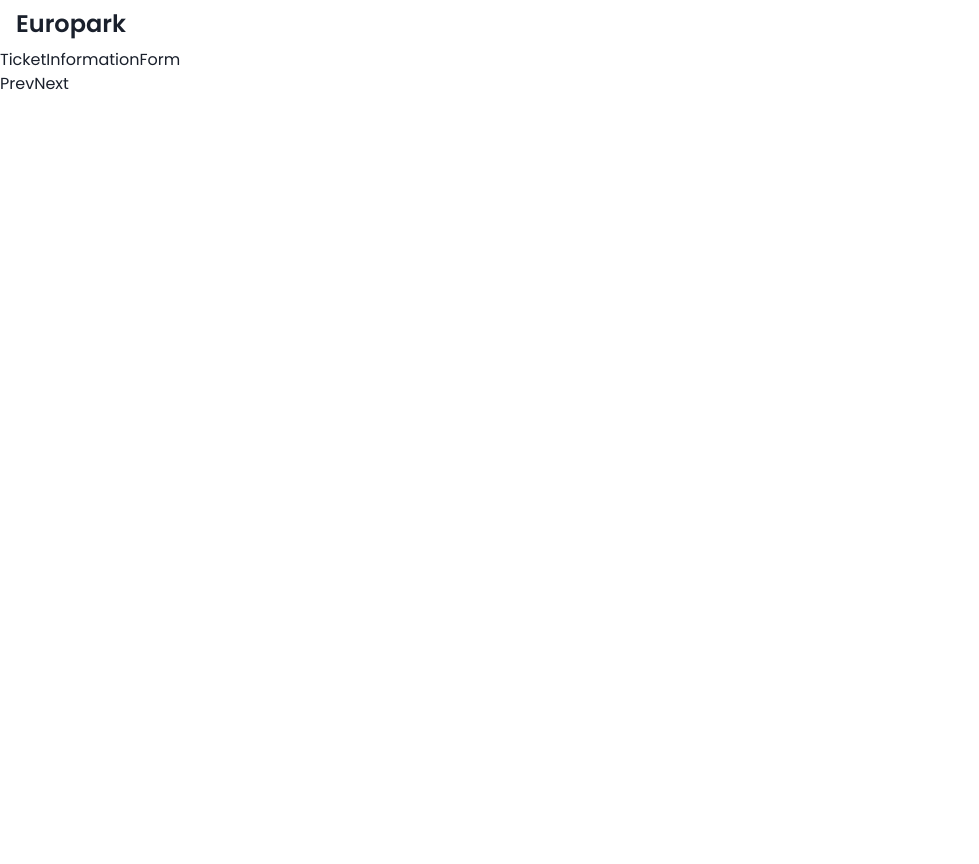
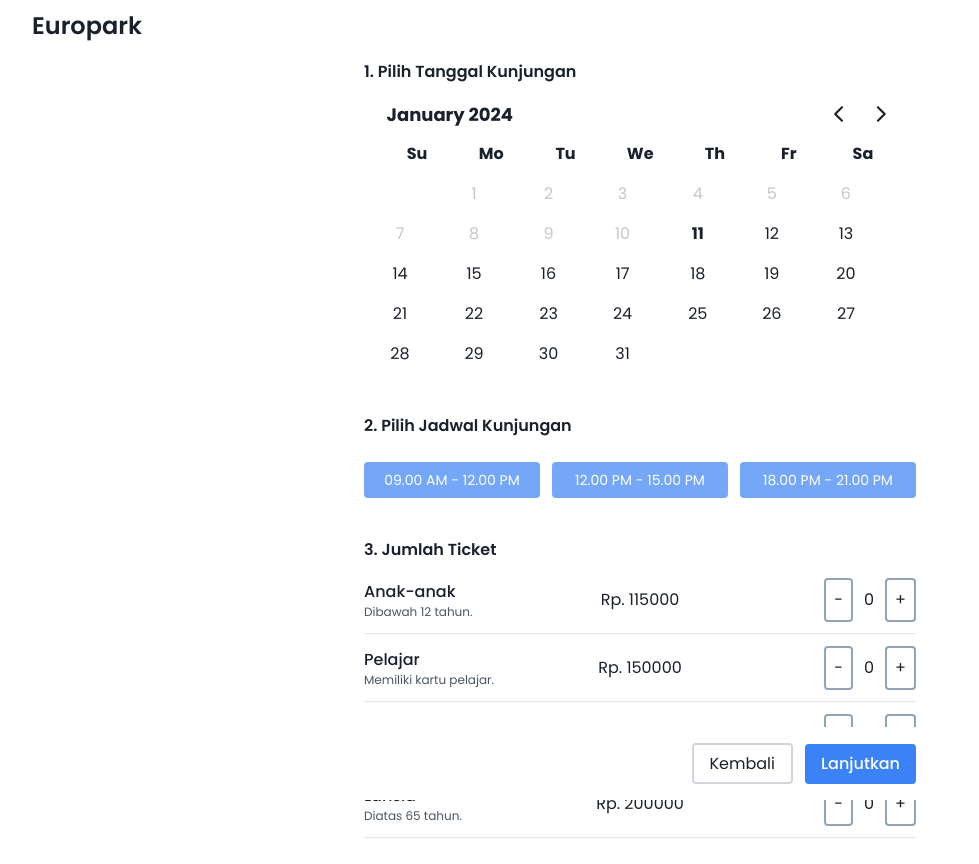
Before and after one commit to BimaPn/europark-client, a Next.js app: page /tickets/buy in a window 1280 px wide. Shown: the top 864 px of the page, without its empty margins (0-979 px from the left). Before the commit the page ends 800 px from the top, so only its background shows below. Built offline with nearby package versions, Linux system fonts and the light colour scheme.

Commit message:
Add new ui for ticket information form page.

```diff
--- /dev/null
+++ b/app/css/custom-daypicker.css
@@ -0,0 +1,3 @@
+.rdp {
+  --rdp-cell-size: 40px;
+}
--- a/app/globals.css
+++ b/app/globals.css
@@ -23,3 +23,6 @@
 .td-custom {
   @apply !py-[10px]
 }
+
+.rdp {
+  --rdp-cell-size: 500px;}
--- a/app/tickets/buy/page.tsx
+++ b/app/tickets/buy/page.tsx
@@ -5,15 +5,17 @@
 const page = () => {
   return (
     <TicketPurchaseProvider>
-      <nav className='boxWidth px-4 py-2'>
+      <section className="boxWidth relative">
+        <nav className='w-full px-8 py-[10px] sticky top-0 right-0 left-0 bg-white z-[1000]'>
           <span className='text-2xl font-semibold'>Europark</span>
         </nav>
-      <main>
+        <main className="w-[584px] px-4 mt-2 mx-auto h-full">
           <StartPage />
         </main>
-      <footer>
+        <footer className="sticky bottom-0 right-0 left-0">
           <ButtonNavigation />
         </footer>
+      </section>
     </TicketPurchaseProvider>
   )
 }
--- /dev/null
+++ b/components/DatePicker.tsx
@@ -0,0 +1,41 @@
+"use client"
+import { addMonths } from 'date-fns';
+import { useEffect, useState } from 'react';
+import { ClassNames, DayPicker } from 'react-day-picker';
+import styles from 'react-day-picker/dist/style.module.css'
+// import 'react-day-picker/dist/style.css';
+import '../app/css/custom-daypicker.css'
+
+const DatePicker = () => {
+  const [selected, setSelected] = useState<Date>();
+  const disabledDates = [
+    {
+      after: addMonths(new Date(), 1)
+    },
+    {
+      before: new Date()
+    }
+  ]
+  useEffect(()=>{
+    console.log(selected)
+    },[selected])
+
+  const classNames: ClassNames = {
+    ...styles,
+       head_cell  : "w-[100px]",
+       table : "w-full",
+  };
+  return (
+    <div className='flexCenter'>
+      <DayPicker
+      mode='single'
+      classNames={classNames}
+      disabled={disabledDates}
+      selected={selected}
+      onSelect={setSelected}
+      />
+    </div>
+  )
+}
+
+export default DatePicker
--- a/components/ticket/ButtonNavigation.tsx
+++ b/components/ticket/ButtonNavigation.tsx
@@ -14,13 +14,13 @@
     }
   }
   return (
-    <>
+    <div className="w-[584px] bg-white mx-auto">
       {currentPage >= 3 ? (
         <ButtonCheckout />
       ) : (
         <ButtonNextPrev callback={(condition) => pageChange(condition)} />
       )}
-    </>
+    </div>
   )
 }
 
@@ -30,9 +30,17 @@
     callback(condition)
   }
   return (
-    <div>
-      <button onClick={(e) => buttonClick(e, false)}>Prev</button>
-      <button onClick={(e) => buttonClick(e, true)}>Next</button>
+    <div className="flex justify-end items-center gap-3 text-end py-4 px-4">
+
+      <button
+      onClick={(e) => buttonClick(e, false)}
+      className="border-2 border-gray-300 px-4 py-[6.5px] rounded"
+      >Kembali</button>
+      <button
+      onClick={(e) => buttonClick(e, true)}
+      className="px-4 py-2 bg-blue-500 text-white rounded font-medium"
+      >Lanjutkan</button>
+
     </div>
   )
 }
--- /dev/null
+++ b/components/ticket/PickSchedule.tsx
@@ -0,0 +1,32 @@
+"use client"
+
+const PickSchedule = ({className}:{className?: string}) => {
+  const schedules = [
+  {
+    id: 1,
+    schedule: "09.00 AM - 12.00 PM"
+  },
+  {
+    id: 2,
+    schedule: "12.00 PM - 15.00 PM"
+  },
+  {
+    id: 3,
+    schedule: "18.00 PM - 21.00 PM"
+  },
+  ]
+  return (
+    <div className={`flex flex-col gap-[24px] ${className}`}>
+      <span className='font-semibold'>2. Pilih Jadwal Kunjungan</span>
+    <div className="flex items-center gap-3 text-sm">
+     {schedules.map((item, index) => (
+          <button
+          key={item.id}
+          className='basis-1/3 bg-blue-500 opacity-70 py-2 px-2 text-center text-white rounded'>{item.schedule}</button>
+     ))}
+    </div>
+    </div>
+  )
+}
+
+export default PickSchedule
--- /dev/null
+++ b/components/ticket/PickTicketQuantity.tsx
@@ -0,0 +1,96 @@
+"use client"
+
+import { useState } from "react"
+
+const PickTicketQuantity = ({className}:{className?: string}) => {
+  const types = [
+  {
+    type: "Anak-anak",
+    description: "Dibawah 12 tahun.",
+    price: 115000
+  },
+  {
+    type: "Pelajar",
+    description: "Memiliki kartu pelajar.",
+    price: 150000
+  },
+  {
+    type: "Dewasa",
+    price: 250000
+  },
+  {
+    type: "Lansia",
+    description: "Diatas 65 tahun.",
+    price: 200000
+  },
+  ]
+  return (
+    <div className={`flex flex-col gap-1 ${className}`}>
+      <span className='font-semibold'>3. Jumlah Ticket</span>
+      <div className="flex flex-col">
+        {types.map((item) => (
+          <PricingItem
+          key={item.type}
+          type={item.type}
+          description={item.description}
+          price={item.price} />
+        ))}
+
+      </div>
+    </div>
+  )
+}
+
+const PricingItem = ({type, description, price}:{type:string, description?:string, price:number}) => {
+  const [number, setNumber] = useState<number>(0)
+
+  return (
+    <div className="flexBetween h-[68px] border-b">
+      <div className="w-1/3 flex flex-col">
+        <span className="font-medium">{type}</span>
+        {description && (
+          <span className="text-xs text-gray-600">{description}</span>
+        )}
+      </div>
+      <div className="w-1/3 text-center">
+        <span>{'Rp. ' + price}</span>
+      </div>
+      <div className="w-1/3 flex justify-end">
+        <QuantityInput
+        value={number}
+        onChange={(value) => setNumber((prev) => prev + value)}
+        />
+      </div>
+    </div>
+  )
+}
+
+const QuantityInput = ({value, onChange}:{value:number, onChange:(value:number)=>void}) => {
+  const addQuantity = (e:React.MouseEvent<HTMLButtonElement>) => {
+    e.preventDefault()
+    onChange(1)
+  }
+  const removeQuantity = (e:React.MouseEvent<HTMLButtonElement>) => {
+    e.preventDefault()
+    if(value <= 0) return
+    onChange(-1)
+  }
+  return (
+    <div className="w-fit flex">
+      <button
+      onClick={removeQuantity}
+      className="border-2 border-slate-400 p-2 aspect-square flexCenter rounded"
+      >-</button>
+      <input
+      type="number"
+      value={value}
+      className="block w-8 text-center"
+      />
+      <button onClick={addQuantity}
+      className="border-2 border-slate-400 p-2 aspect-square flexCenter rounded"
+      >+</button>
+    </div>
+  )
+}
+
+export default PickTicketQuantity
--- a/components/ticket/TicketInformationForm.tsx
+++ b/components/ticket/TicketInformationForm.tsx
@@ -1,8 +1,20 @@
-import React from 'react'
+import DatePicker from '../DatePicker'
+import PickSchedule from './PickSchedule'
+import PickTicketQuantity from './PickTicketQuantity'
 
 const TicketInformationForm = () => {
   return (
-    <div>TicketInformationForm</div>
+    <section>
+      <div className='flex flex-col mb-6'>
+        <span className='font-semibold -mb-[6px]'>1. Pilih Tanggal Kunjungan</span>
+        <DatePicker />
+      </div>
+
+      <PickSchedule className='mb-10' />
+
+      <PickTicketQuantity className='mb-8'/>
+
+    </section>
   )
 }
 
--- a/package.json
+++ b/package.json
@@ -13,11 +13,13 @@
     "@emotion/react": "^11.11.3",
     "@emotion/styled": "^11.11.0",
     "axios": "^1.6.5",
+    "date-fns": "^3.2.0",
     "framer-motion": "^10.17.12",
     "next": "14.0.4",
     "next-auth": "^4.24.5",
     "react": "^18",
     "react-chartjs-2": "^5.2.0",
+    "react-day-picker": "^8.10.0",
     "react-dom": "^18",
     "react-icons": "^5.0.0"
   },
```
Also changed, not shown: 1 other file (tests, documents, lock files or other folders). Lines whose indentation alone changed are shown as unchanged.
